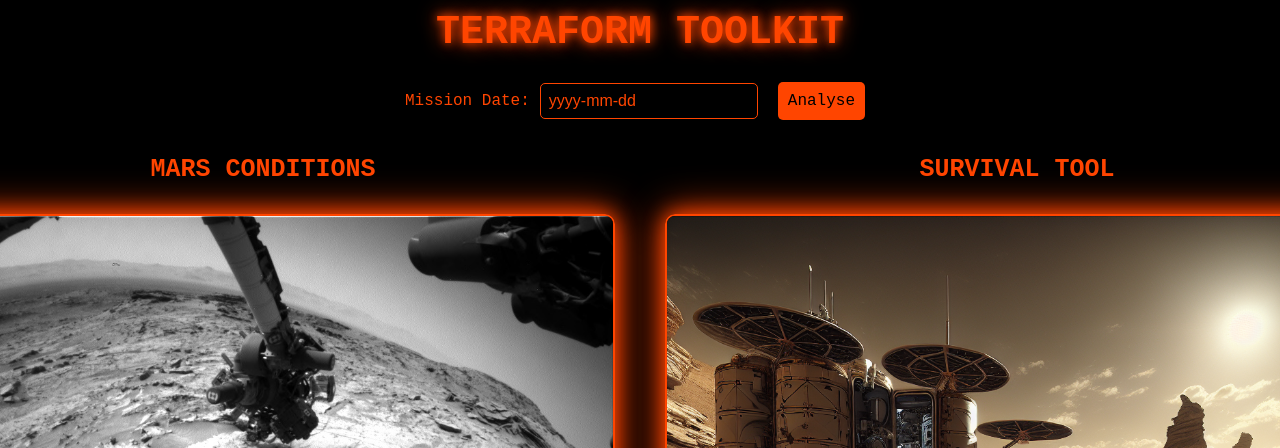
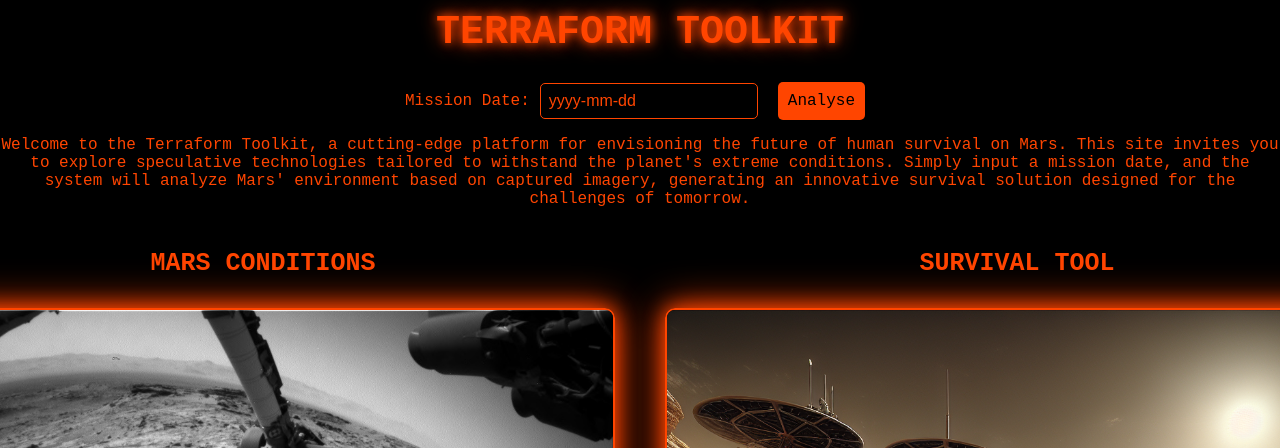
Before and after one commit to Ollyje/MarsRover_GPT, a Flask app: page / in a window 1280 px wide; the page is wider, and only the part inside the window is pictured. Shown: the top 448 px of that part. Run offline with Flask 3, Linux system fonts and the light colour scheme.

Commit message:
final commit

```diff
--- a/templates/index.html
+++ b/templates/index.html
@@ -17,6 +17,9 @@
 		and then the revised prompt is used to prompt dalle to create a speculative design tool
 		NEED TO REVISE MY INTERACTIVE ELEMENTS-->
 	</form>
+<div>
+	<p>Welcome to the Terraform Toolkit, a cutting-edge platform for envisioning the future of human survival on Mars. This site invites you to explore speculative technologies tailored to withstand the planet's extreme conditions. Simply input a mission date, and the system will analyze Mars' environment based on captured imagery, generating an innovative survival solution designed for the challenges of tomorrow.</p>
+</div>
 <div class="image-container">
     <div class="image-block">
         <h3>MARS CONDITIONS</h3>
```
